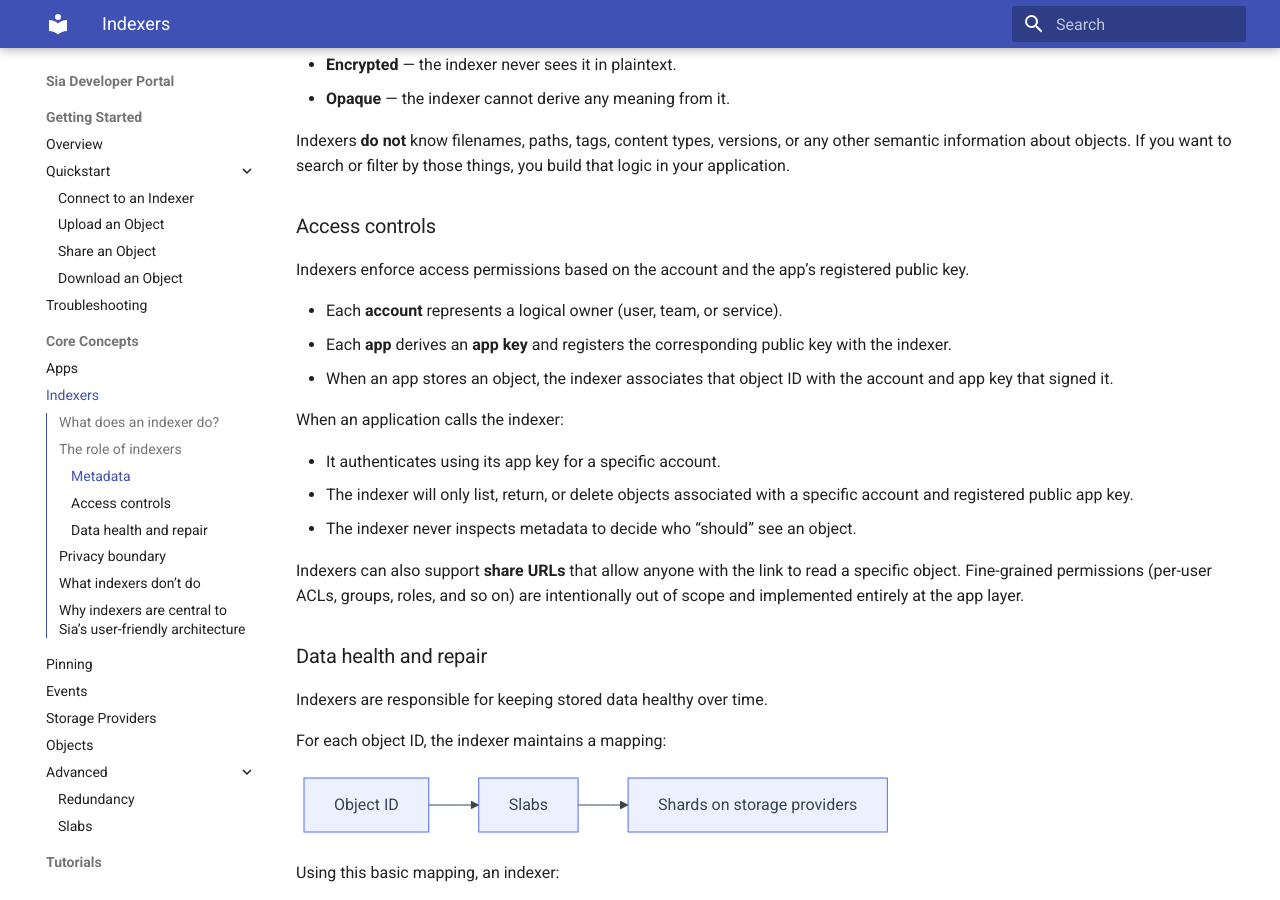
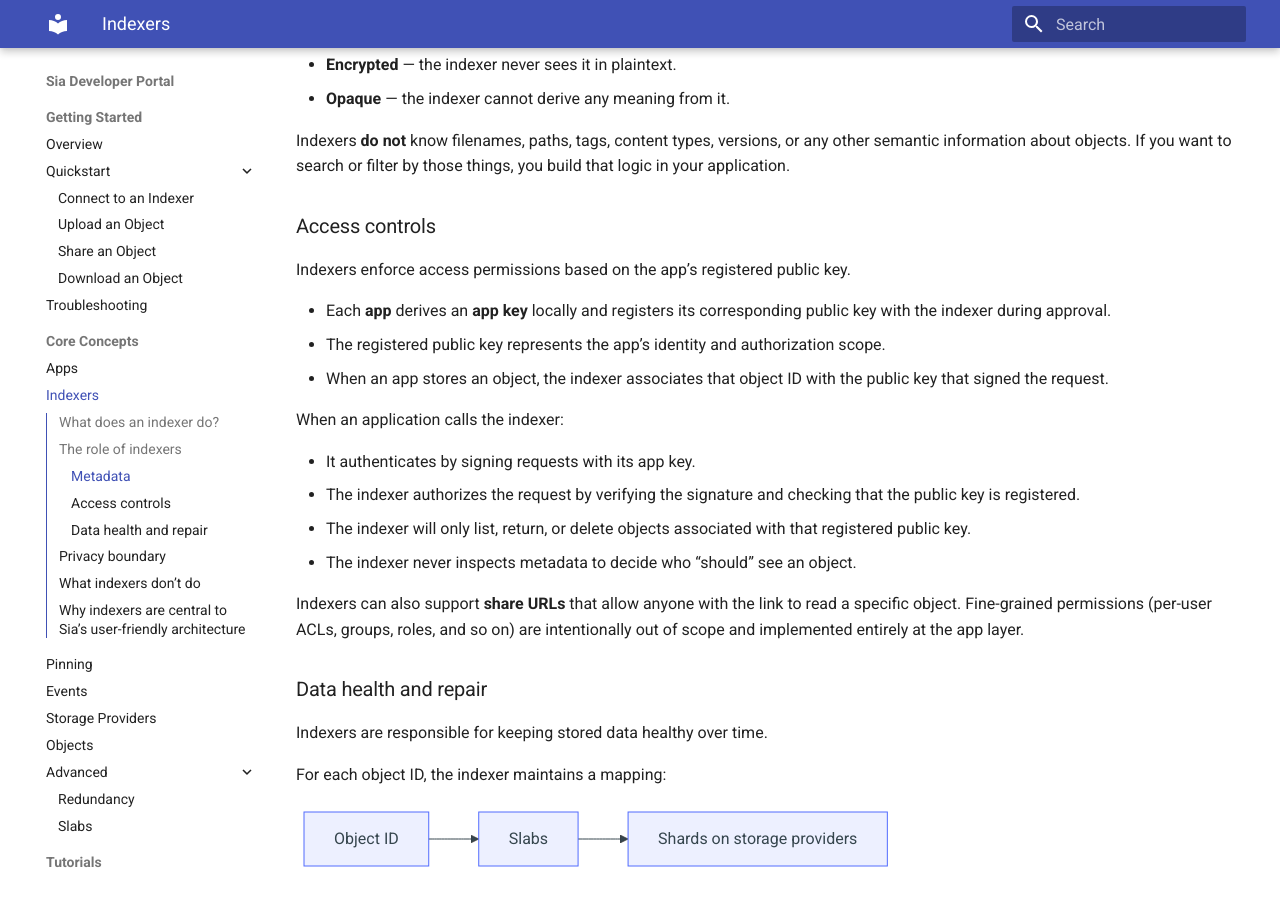
Before and after one commit to SiaFoundation/developer-portal, an MkDocs documentation site: the page built from docs/core-concepts/indexers.md, in a window 1280 px wide and 900 px high, scrolled down 1027 px. Built offline with MkDocs 1.6.1 and Material for MkDocs 9.7.7, drawn with Linux system fonts in a browser that asks for light colours.

Commit message:
Updated `### Access controls` to better explain the use of app keys.

```diff
--- a/docs/core-concepts/indexers.md
+++ b/docs/core-concepts/indexers.md
@@ -41,16 +41,17 @@
 
 ### Access controls
 
-Indexers enforce access permissions based on the account and the app’s registered public key.
+Indexers enforce access permissions based on the app’s registered public key.
 
-* Each **account** represents a logical owner (user, team, or service).
-* Each **app** derives an **app key** and registers the corresponding public key with the indexer.
-* When an app stores an object, the indexer associates that object ID with the account and app key that signed it.
+* Each **app** derives an **app key** locally and registers its corresponding public key with the indexer during approval.
+* The registered public key represents the app’s identity and authorization scope.
+* When an app stores an object, the indexer associates that object ID with the public key that signed the request.
 
 When an application calls the indexer:
 
-* It authenticates using its app key for a specific account.
-* The indexer will only list, return, or delete objects associated with a specific account and registered public app key.
+* It authenticates by signing requests with its app key.
+* The indexer authorizes the request by verifying the signature and checking that the public key is registered.
+* The indexer will only list, return, or delete objects associated with that registered public key.
 * The indexer never inspects metadata to decide who “should” see an object.
 
 Indexers can also support **share URLs** that allow anyone with the link to read a specific object. Fine-grained permissions (per-user ACLs, groups, roles, and so on) are intentionally out of scope and implemented entirely at the app layer.
```
